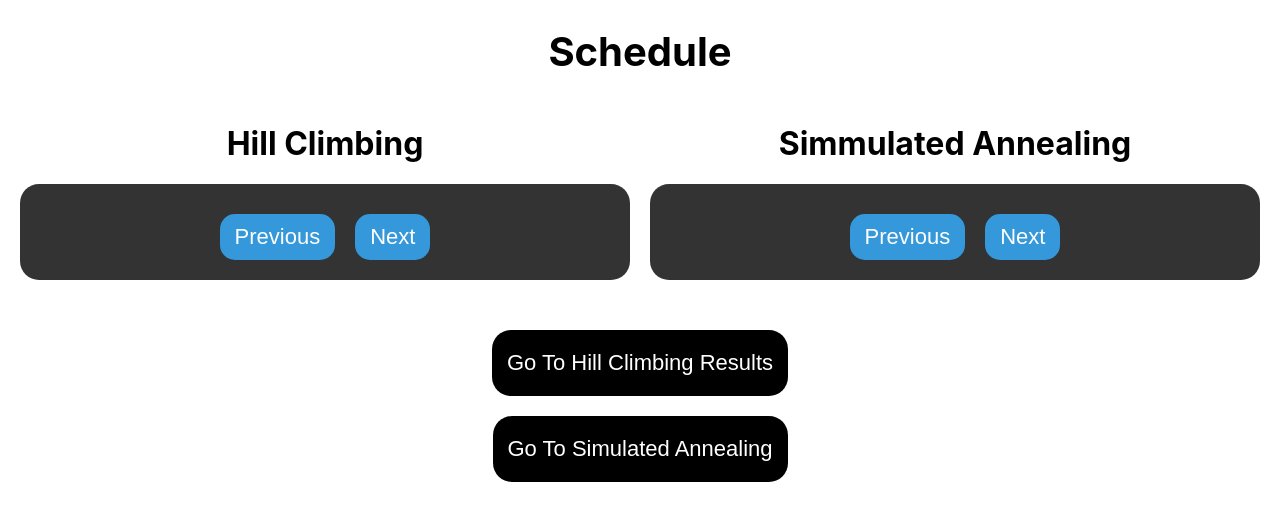
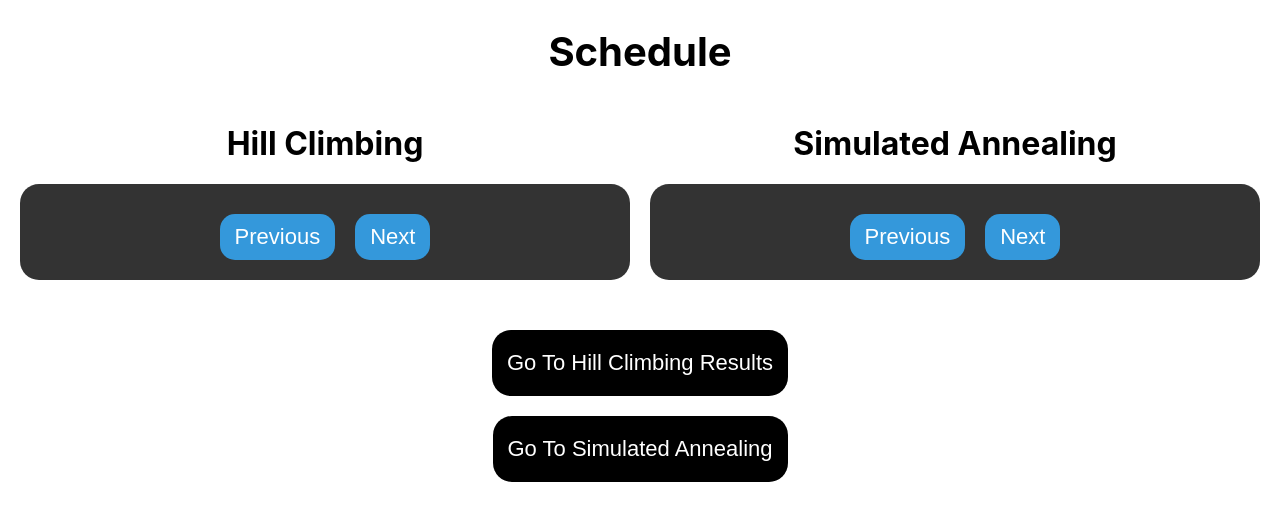
Before and after one commit to EynardM/PFE_OPTIM, a React (Create React App) app in the folder front/: page /planning in a window 1280 px wide. Shown: the top 520 px of the page. Built offline with nearby package versions, Linux system fonts and the light colour scheme.

Commit message:
orthorgraph fixes

```diff
--- a/front/src/components/MapPageHC.js
+++ b/front/src/components/MapPageHC.js
@@ -134,7 +134,7 @@ const MapPageHC = () => {
       </style>
       <div style={{display: "flex", flexDirection: "column",  justifyContent: "center", alignItems:"center"}}>
         <div style={{ display: 'flex', justifyContent:"space-around",flexDirection: 'row' , marginTop:"20px"}}>
-          <h1 style={{ marginBottom: '20px', marginRight: "100px"}}>Hil Climbing Results</h1>
+          <h1 style={{ marginBottom: '20px', marginRight: "100px"}}>Hill Climbing Results</h1>
           <button onClick={handleNavigateToAnotherPage} style={{
             backgroundColor: '#000000', // Green color for the button
             color: '#fff',
@@ -143,7 +143,7 @@ const MapPageHC = () => {
             borderRadius: '19px',
             cursor: 'pointer',
             fontSize: '22px',
-          }}>Go To Simmulated Annealing Results</button>
+          }}>Go To Simulated Annealing Results</button>
         </div>
         <div style={{ display: 'flex', flexDirection: 'column', alignItems: 'center'}}>
           <TankMap storehouse={result.storehouse} cycles={currentJourney[currentJourneyIndexInList].cycles} />
--- a/front/src/components/PlanningPage.js
+++ b/front/src/components/PlanningPage.js
@@ -126,7 +126,7 @@ const PlanningPage = () => {
         </div>
 
         <div style={{ flex: 1, marginLeft: '20px'   }}>
-          <h1 style={{ color: 'black', textAlign: 'center' }}>Simmulated Annealing</h1>
+          <h1 style={{ color: 'black', textAlign: 'center' }}>Simulated Annealing</h1>
           <div style={{ backgroundColor: '#333', color: '#fff', padding: '20px',borderRadius : "19px"  }}>
             {result && result.simulated_annealing_results && result.simulated_annealing_results.journey_1 && (
               result.simulated_annealing_results.journey_1[currentSimulatedAnnealingJourney].cycles.map((cycle, cycleIndex) => (
```
